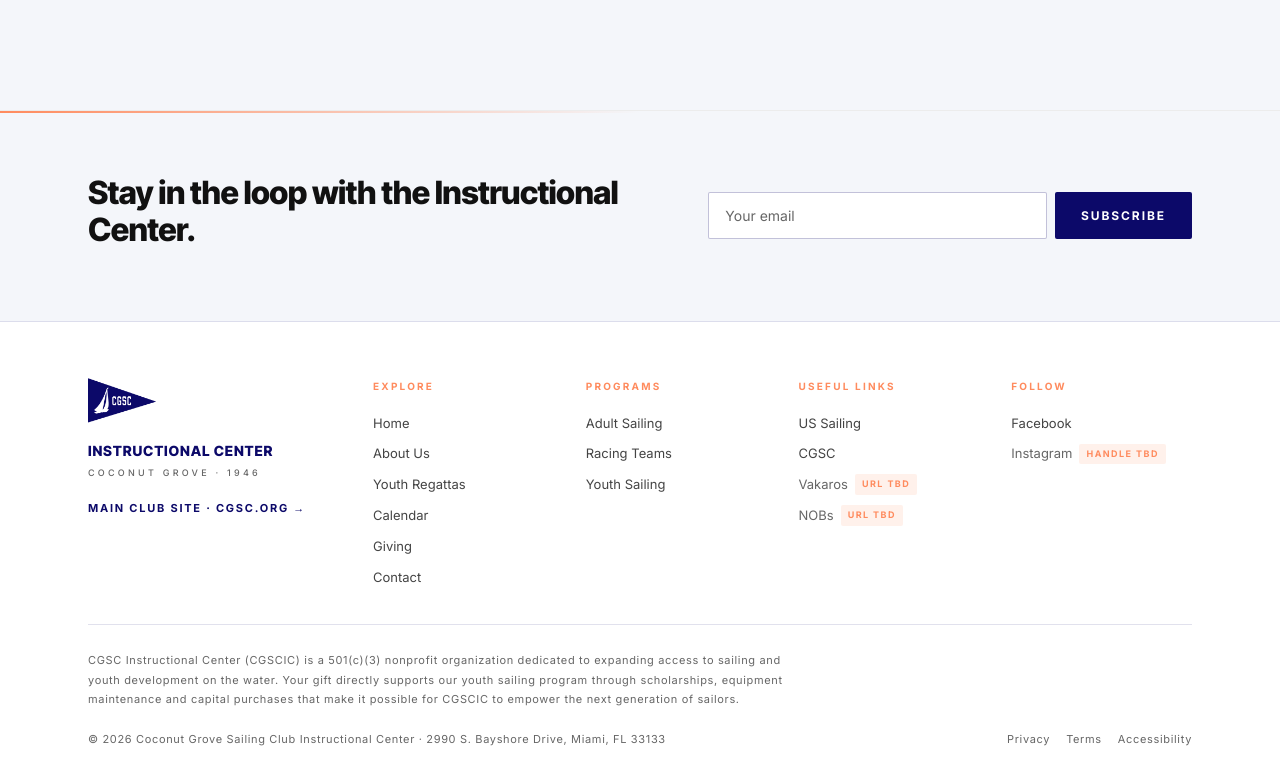
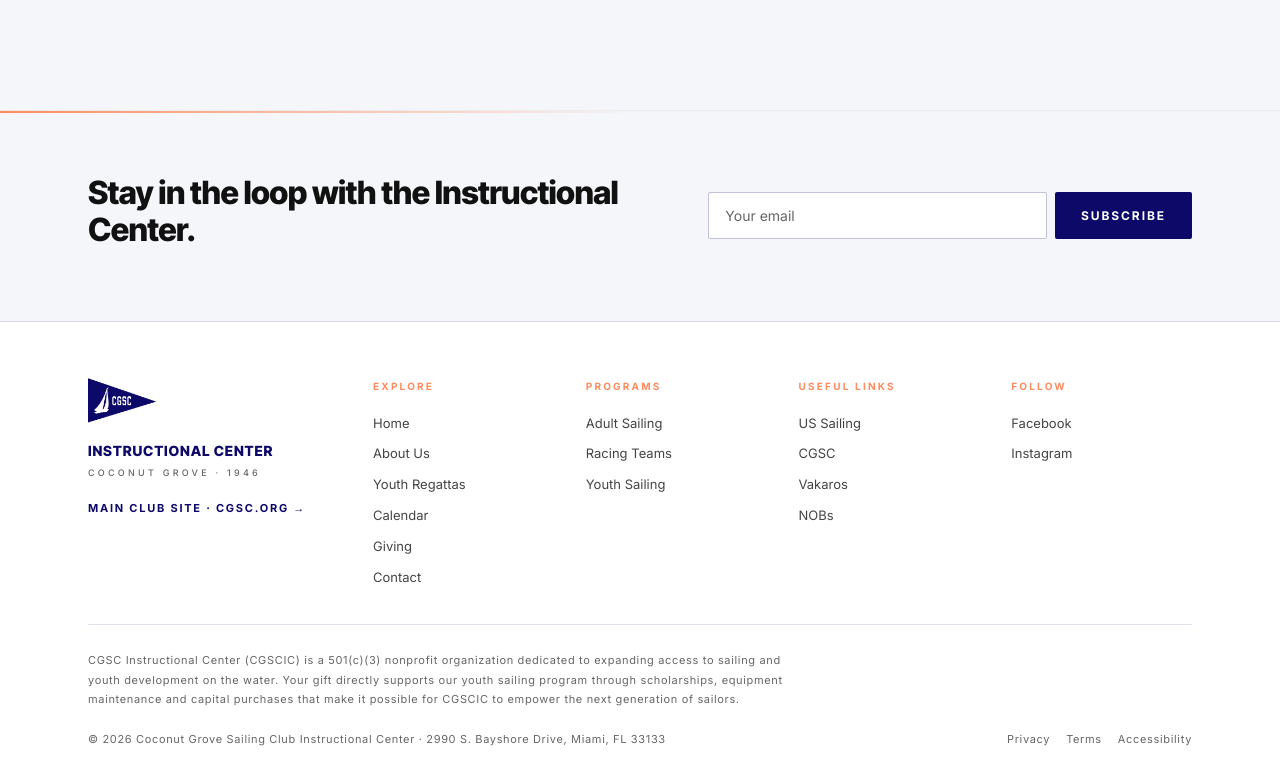
Before and after one commit to diegoscbr/coconut-grove-website, a Next.js app: page / in a window 1280 px wide. Shown: the part 5370-6151 px from the top of the page. Built offline with nearby package versions, Linux system fonts and the light colour scheme.

Commit message:
feat(content): wire official footer links — Vakaros, NOBs, Instagram
Replaces the three TBD chips with live external links (Instagram
@cgscic_; NOB URL stripped of its Google srsltid tracking param).
All three verified returning 200.

```diff
--- a/components/chrome/Footer.tsx
+++ b/components/chrome/Footer.tsx
@@ -105,14 +105,22 @@
                   </a>
                 </li>
                 <li>
-                  <span className="footer-tbd">
-                    Vakaros <span className="tbd">URL TBD</span>
-                  </span>
+                  <a
+                    href="https://www.vakaros.com/en-eu"
+                    target="_blank"
+                    rel="noopener"
+                  >
+                    Vakaros
+                  </a>
                 </li>
                 <li>
-                  <span className="footer-tbd">
-                    NOBs <span className="tbd">URL TBD</span>
-                  </span>
+                  <a
+                    href="https://www.nobmultisports.com/en/"
+                    target="_blank"
+                    rel="noopener"
+                  >
+                    NOBs
+                  </a>
                 </li>
               </ul>
             </div>
@@ -129,9 +137,13 @@
                   </a>
                 </li>
                 <li>
-                  <span className="footer-tbd">
-                    Instagram <span className="tbd">Handle TBD</span>
-                  </span>
+                  <a
+                    href="https://www.instagram.com/cgscic_/"
+                    target="_blank"
+                    rel="noopener"
+                  >
+                    Instagram
+                  </a>
                 </li>
               </ul>
             </div>
```
